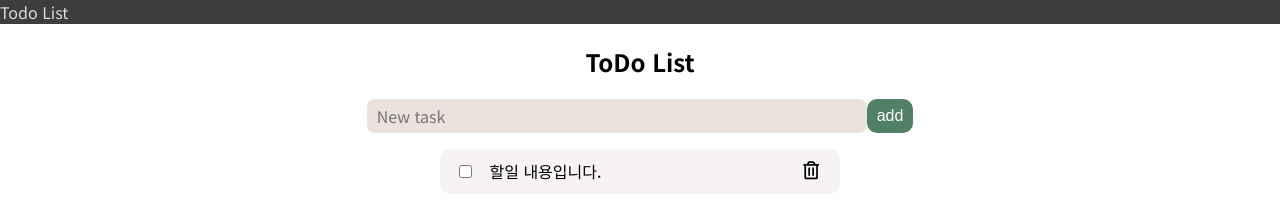
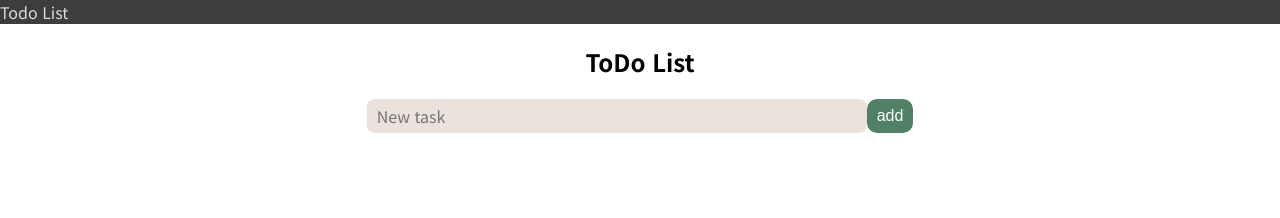
Before and after one commit to deprecated-hongbiii/codesquad-cocoa, a plain HTML site: page day11/index.html in a window 1280 px wide. Drawn offline with Linux system fonts and the light colour scheme.

Commit message:
remove: 불필요한 리스트 제거

```diff
--- a/day11/index.html
+++ b/day11/index.html
@@ -19,15 +19,6 @@
       <button class="add">add</button>
     </header>
     <ul class="items">
-      <li class="item">
-        <div class="item__content">
-          <input type="checkbox" name="todo" class="content__checkbox">
-          <span class="content__text">할일 내용입니다.</span>
-        </div>
-        <button class="item__delete">
-          <i class="far fa-trash-alt"></i>
-        </button>
-      </li>
     </ul>
   </section>
 </body>
```
